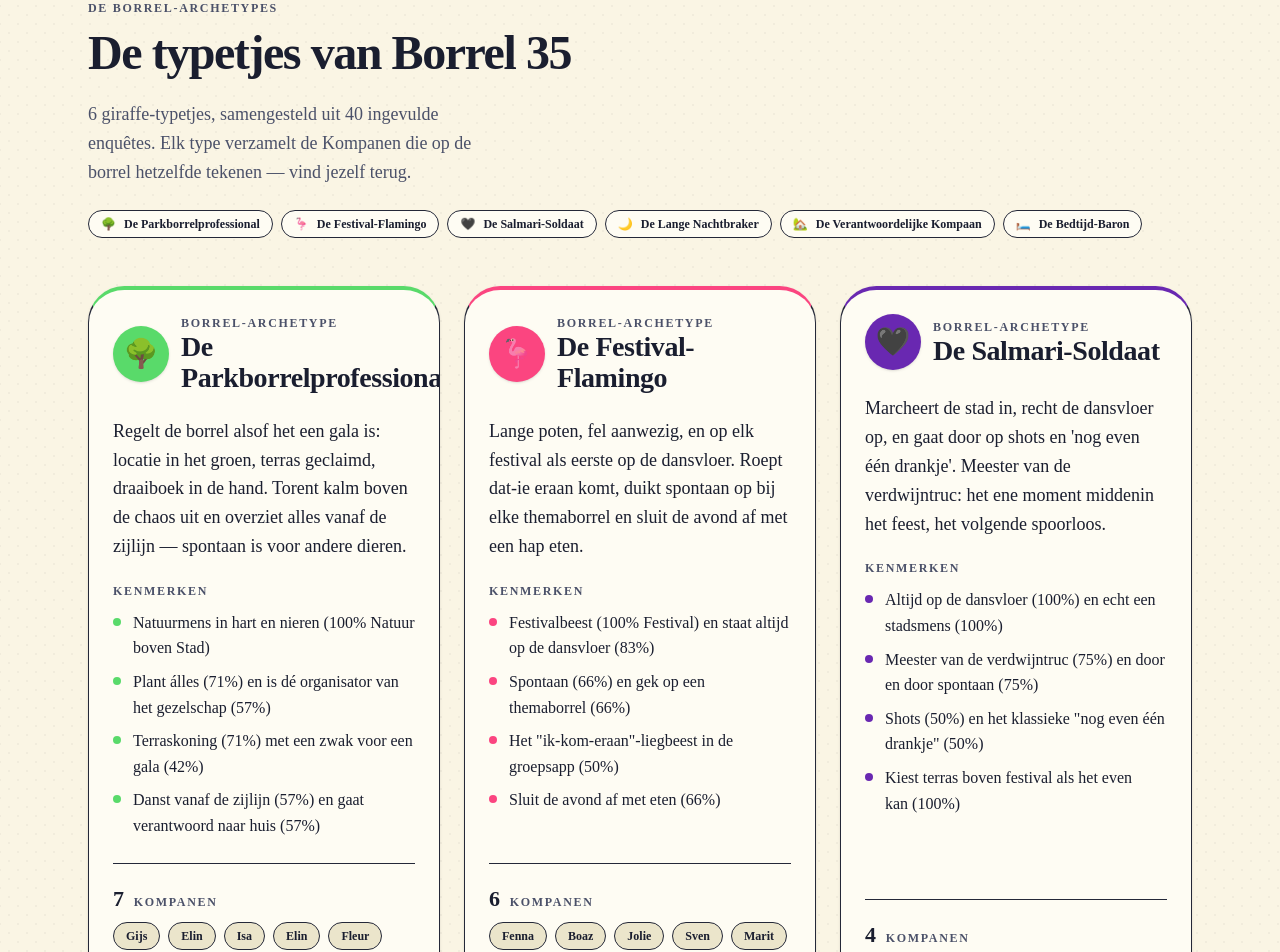
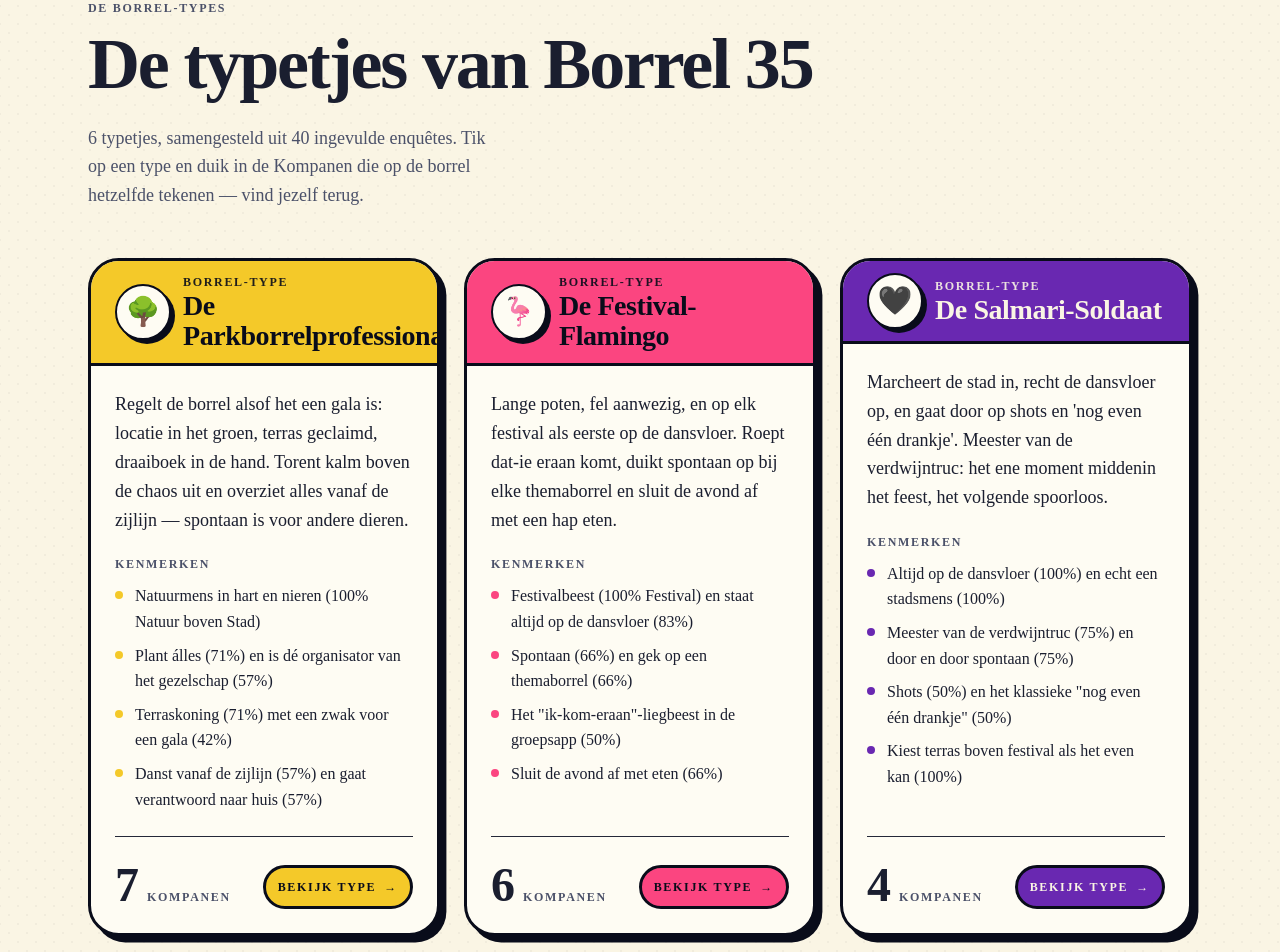
Before and after one commit to dipsaus9/kopstoot-kompanen-borrel-35, a Next.js app: page /typetjes in a window 1280 px wide. Shown: the part 120-1072 px from the top of the page. Built offline with nearby package versions, Linux system fonts and the light colour scheme.

Commit message:
feat(typetjes): restyle type index gallery + link to per-type pages (BORREL-4.5)

```diff
--- a/components/archetypes/archetype-card.tsx
+++ b/components/archetypes/archetype-card.tsx
@@ -1,63 +1,81 @@
 /**
- * A single archetype character card (BORREL-3.4).
+ * A single type index tile (BORREL-4.5).
  *
- * Presentational only: renders one {@link ArchetypeGalleryEntry} as a playful,
- * giraffe-voiced card showing the archetype's name, description, defining
- * traits and its member count/list. The mapped brand hue (BORREL-2.3) is bound
- * to a local `--archetype-hue` custom property and used only as decoration — the
- * accent stripe, the badge disc and the trait bullets — so text contrast never
- * depends on the (light/dark-varying) accent colour.
+ * The /typetjes index is a loud, graffiti/anime gallery of the six Kompaan
+ * _types_; this is one tile in it. The whole card is a {@link Link} into that
+ * type's own page at `/typetjes/<id>` (the per-type route lands in BORREL-4.6),
+ * so the gallery is the jumping-off point for the type-centric site.
  *
- * The card is the deep-link target for the find-yourself archetype badge: its
- * `id` is the archetype slug, it carries a scroll offset for the sticky header,
- * and the `:target` state lifts a ring in the archetype's own hue.
+ * Each tile wears its OWN type theme: it sets `data-type="<id>"` and projects the
+ * BORREL-4.2 colour data onto the `--type-accent*` knobs of the BORREL-4.1
+ * per-type theming contract (via {@link typeThemeVars}). Everything inside then
+ * recolours to the type for free — the accent band (`bg-type` + AA-tuned
+ * `text-type-ink`), the trait bullets and the "bekijk"-affordance — while the
+ * body copy stays on the paper/ink semantics so text contrast never rides on the
+ * accent.
  */
 
+import Link from "next/link";
 import type { CSSProperties } from "react";
+
+import {
+  getTypeTheme,
+  typeThemeVars,
+  type ArchetypeId,
+} from "@/app/theme/type-themes";
 
 import type { ArchetypeGalleryEntry } from "./members";
 
 export interface ArchetypeCardProps {
-  /** The archetype, its members and accent to render. */
+  /** The archetype, its member count and badge emoji to render. */
   readonly entry: ArchetypeGalleryEntry;
 }
 
 export function ArchetypeCard({ entry }: ArchetypeCardProps) {
-  const { archetype, memberCount, members, hueVar, emoji } = entry;
-  const hueStyle = {
-    "--archetype-hue": `var(${hueVar})`,
-  } as CSSProperties;
+  const { archetype, memberCount, emoji } = entry;
+
+  // Dress this tile in its own type theme via the 4.1 contract: the guard in
+  // app/theme/type-themes.ts keeps the theme map exhaustive over the archetype
+  // ids, so the id maps to a theme by construction.
+  const themeStyle = typeThemeVars(
+    getTypeTheme(archetype.id as ArchetypeId),
+  ) as CSSProperties;
 
   return (
-    <article
+    <Link
+      href={`/typetjes/${archetype.id}`}
       id={archetype.id}
-      style={hueStyle}
-      className="group flex w-full scroll-mt-32 flex-col overflow-hidden rounded-4xl border border-t-4 border-border border-t-[color:var(--archetype-hue)] bg-card shadow-sm transition-shadow focus-within:ring-2 focus-within:ring-[color:var(--archetype-hue)] hover:shadow-md target:ring-2 target:ring-[color:var(--archetype-hue)] target:ring-offset-2 target:ring-offset-background"
+      data-type={archetype.id}
+      style={themeStyle}
+      aria-label={`Bekijk het type ${archetype.name}`}
+      className="group sticker flex h-full w-full scroll-mt-32 flex-col overflow-hidden rounded-3xl bg-card text-left transition-all duration-150 target:ring-2 target:ring-[color:var(--type-accent)] target:ring-offset-2 target:ring-offset-background hover:-translate-x-0.5 hover:-translate-y-0.5 hover:shadow-[var(--sticker-shadow-pop)] focus-visible:-translate-x-0.5 focus-visible:-translate-y-0.5 focus-visible:shadow-[var(--sticker-shadow-pop)] active:translate-x-0 active:translate-y-0 active:shadow-none"
     >
-      <div className="flex flex-1 flex-col gap-stack-md p-stack-md">
-        <header className="flex items-center gap-stack-sm">
+      {/* Accent band — solid type colour with AA-tuned ink on top. */}
+      <div className="flex items-center gap-stack-sm border-b-[3px] border-[var(--brand-cocoa-deep)] bg-type px-stack-md py-stack-sm text-type-ink">
         <span
           aria-hidden
-            className="flex size-14 shrink-0 items-center justify-center rounded-pill bg-[color:var(--archetype-hue)] text-title leading-none shadow-sm"
+          className="sticker-sm flex size-14 shrink-0 items-center justify-center rounded-pill bg-card text-title leading-none transition-transform duration-150 group-hover:-rotate-6 group-hover:scale-110"
         >
           {emoji}
         </span>
         <div className="min-w-0">
-            <p className="text-caption font-bold tracking-eyebrow text-muted-foreground uppercase">
-              Borrel-archetype
+          <p className="text-caption font-bold uppercase tracking-eyebrow opacity-90">
+            Borrel-type
           </p>
-            <h2 className="text-title font-black leading-heading tracking-heading text-foreground text-balance">
+          <h2 className="text-title font-black leading-heading tracking-heading text-balance">
             {archetype.name}
           </h2>
         </div>
-        </header>
+      </div>
 
+      {/* Body — paper/ink semantics, so contrast never rides on the accent. */}
+      <div className="flex flex-1 flex-col gap-stack-md p-stack-md">
         <p className="text-body-lg font-medium leading-body text-foreground text-pretty">
           {archetype.description}
         </p>
 
         <div>
-          <h3 className="mb-stack-sm text-caption font-bold tracking-eyebrow text-muted-foreground uppercase">
+          <h3 className="mb-stack-sm text-caption font-bold uppercase tracking-eyebrow text-muted-foreground">
             Kenmerken
           </h3>
           <ul className="flex flex-col gap-stack-xs">
@@ -68,7 +86,7 @@ export function ArchetypeCard({ entry }: ArchetypeCardProps) {
               >
                 <span
                   aria-hidden
-                  className="mt-[0.5em] size-2 shrink-0 rounded-pill bg-[color:var(--archetype-hue)]"
+                  className="mt-[0.5em] size-2 shrink-0 rounded-pill bg-type"
                 />
                 <span className="text-pretty">{trait}</span>
               </li>
@@ -76,31 +94,22 @@ export function ArchetypeCard({ entry }: ArchetypeCardProps) {
           </ul>
         </div>
 
-        <div className="mt-auto border-t border-border pt-stack-md">
-          <h3 className="mb-stack-sm flex items-baseline gap-2 text-caption font-bold tracking-eyebrow text-muted-foreground uppercase">
-            <span className="text-lead font-black leading-none text-foreground">
+        {/* Footer — member-count stat + the "into the type page" affordance. */}
+        <div className="mt-auto flex items-end justify-between gap-stack-sm border-t border-border pt-stack-md">
+          <p className="flex items-baseline gap-2">
+            <span className="text-display-sm font-black leading-none text-foreground">
               {memberCount}
             </span>
+            <span className="text-caption font-bold uppercase tracking-eyebrow text-muted-foreground">
               {memberCount === 1 ? "Kompaan" : "Kompanen"}
-          </h3>
-          {members.length > 0 ? (
-            <ul className="flex flex-wrap gap-stack-xs">
-              {members.map((name, index) => (
-                <li
-                  key={`${name}-${index}`}
-                  className="rounded-pill border border-border bg-secondary px-stack-sm py-1 text-caption font-bold text-secondary-foreground"
-                >
-                  {name}
-                </li>
-              ))}
-            </ul>
-          ) : (
-            <p className="text-body font-medium text-muted-foreground">
-              Nog geen Kompanen in dit type.
+            </span>
           </p>
-          )}
+          <span className="ink-outline inline-flex min-h-tap items-center gap-2 rounded-pill bg-type px-stack-sm text-caption font-black uppercase tracking-eyebrow text-type-ink transition-transform duration-150 group-hover:translate-x-0.5">
+            Bekijk type
+            <span aria-hidden>&rarr;</span>
+          </span>
         </div>
       </div>
-    </article>
+    </Link>
   );
 }
--- a/components/archetypes/archetype-gallery.tsx
+++ b/components/archetypes/archetype-gallery.tsx
@@ -1,19 +1,21 @@
 /**
- * The archetypes gallery (BORREL-3.4) — the /typetjes view.
+ * The type index gallery (BORREL-4.5) — the /typetjes view.
  *
- * Composes a bold, vertical intro with the six {@link ArchetypeCard}s in a
- * responsive grid. Presentational: the resolved entries are loaded at build time
- * by the server component in `app/typetjes/page.tsx` and handed down as a prop.
- * The jump-links row exposes each card's anchor so the individual archetypes are
- * discoverable and directly linkable (the find-yourself badge deep-links the
- * same anchors).
+ * A loud, graffiti/anime INDEX of the six Kompaan _types_: a bold vertical intro
+ * over a mobile-first responsive grid of {@link ArchetypeCard} tiles. Each tile
+ * wears its own type theme and links through to that type's page at
+ * `/typetjes/<id>` (per-type route in BORREL-4.6), so the gallery is the
+ * jumping-off point for the type-centric site.
+ *
+ * Presentational: the resolved entries are loaded at build time by the server
+ * component in `app/typetjes/page.tsx` and handed down as a prop.
  */
 
 import type { ArchetypeGalleryEntry } from "./members";
 import { ArchetypeCard } from "./archetype-card";
 
 export interface ArchetypeGalleryProps {
-  /** The six archetypes resolved to members + accent, in content order. */
+  /** The six archetypes resolved to member count + accent, in content order. */
   readonly entries: readonly ArchetypeGalleryEntry[];
 }
 
@@ -26,37 +28,21 @@ export function ArchetypeGallery({ entries }: ArchetypeGalleryProps) {
   return (
     <div className="flex flex-col gap-stack-lg">
       <header>
-        <p className="text-caption font-bold tracking-eyebrow text-muted-foreground uppercase">
-          De borrel-archetypes
+        <p className="text-caption font-bold uppercase tracking-eyebrow text-muted-foreground">
+          De borrel-types
         </p>
-        <h1 className="mt-stack-sm text-display-sm font-black leading-display tracking-display text-foreground text-balance">
+        <h1 className="mt-stack-sm text-display font-black leading-display tracking-display text-foreground text-balance">
           De typetjes van Borrel 35
         </h1>
         <p className="mt-stack-md max-w-[46ch] text-body-lg font-medium leading-body text-muted-foreground text-pretty">
-          {entries.length} giraffe-typetjes, samengesteld uit {totalMembers}{" "}
-          ingevulde enquêtes. Elk type verzamelt de Kompanen die op de borrel
+          {entries.length} typetjes, samengesteld uit {totalMembers} ingevulde
+          enquêtes. Tik op een type en duik in de Kompanen die op de borrel
           hetzelfde tekenen — vind jezelf terug.
         </p>
-
-        <nav aria-label="Spring naar een typetje" className="mt-stack-md">
-          <ul className="flex flex-wrap gap-stack-xs">
-            {entries.map((entry) => (
-              <li key={entry.archetype.id}>
-                <a
-                  href={`#${entry.archetype.id}`}
-                  className="inline-flex items-center gap-2 rounded-pill border border-border bg-card px-stack-sm py-1 text-caption font-bold text-foreground transition-colors hover:bg-secondary focus-visible:outline-none focus-visible:ring-2 focus-visible:ring-ring/50"
-                >
-                  <span aria-hidden>{entry.emoji}</span>
-                  {entry.archetype.name}
-                </a>
-              </li>
-            ))}
-          </ul>
-        </nav>
       </header>
 
       <section aria-label="De zes typetjes">
-        <ul className="grid grid-cols-1 gap-stack-md md:grid-cols-2 xl:grid-cols-3">
+        <ul className="grid grid-cols-1 gap-stack-md sm:grid-cols-2 xl:grid-cols-3">
           {entries.map((entry) => (
             <li key={entry.archetype.id} className="flex">
               <ArchetypeCard entry={entry} />
```
Also changed, not shown: app/typetjes/page.tsx (+6 -5 lines). Lines whose indentation alone changed are shown as unchanged.
